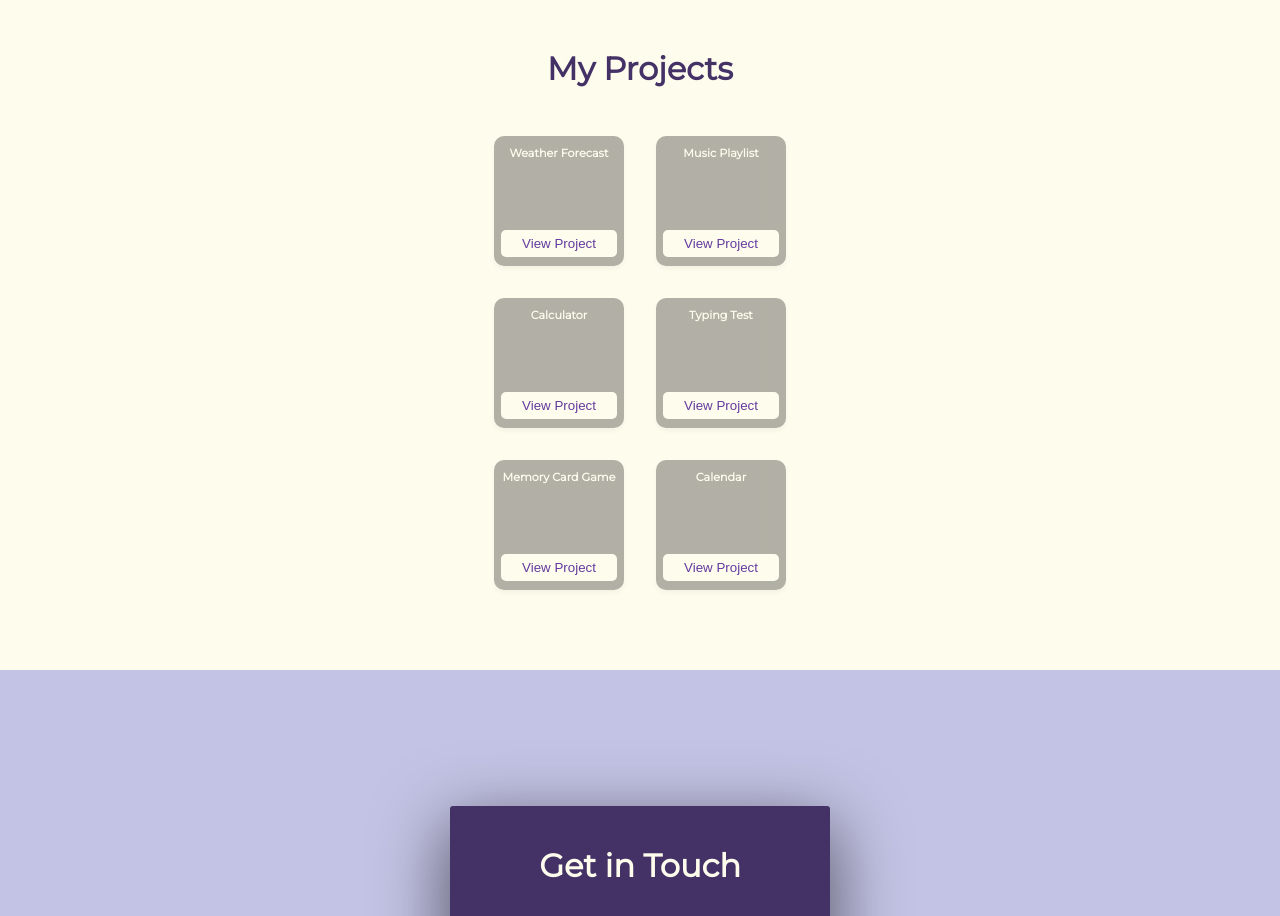
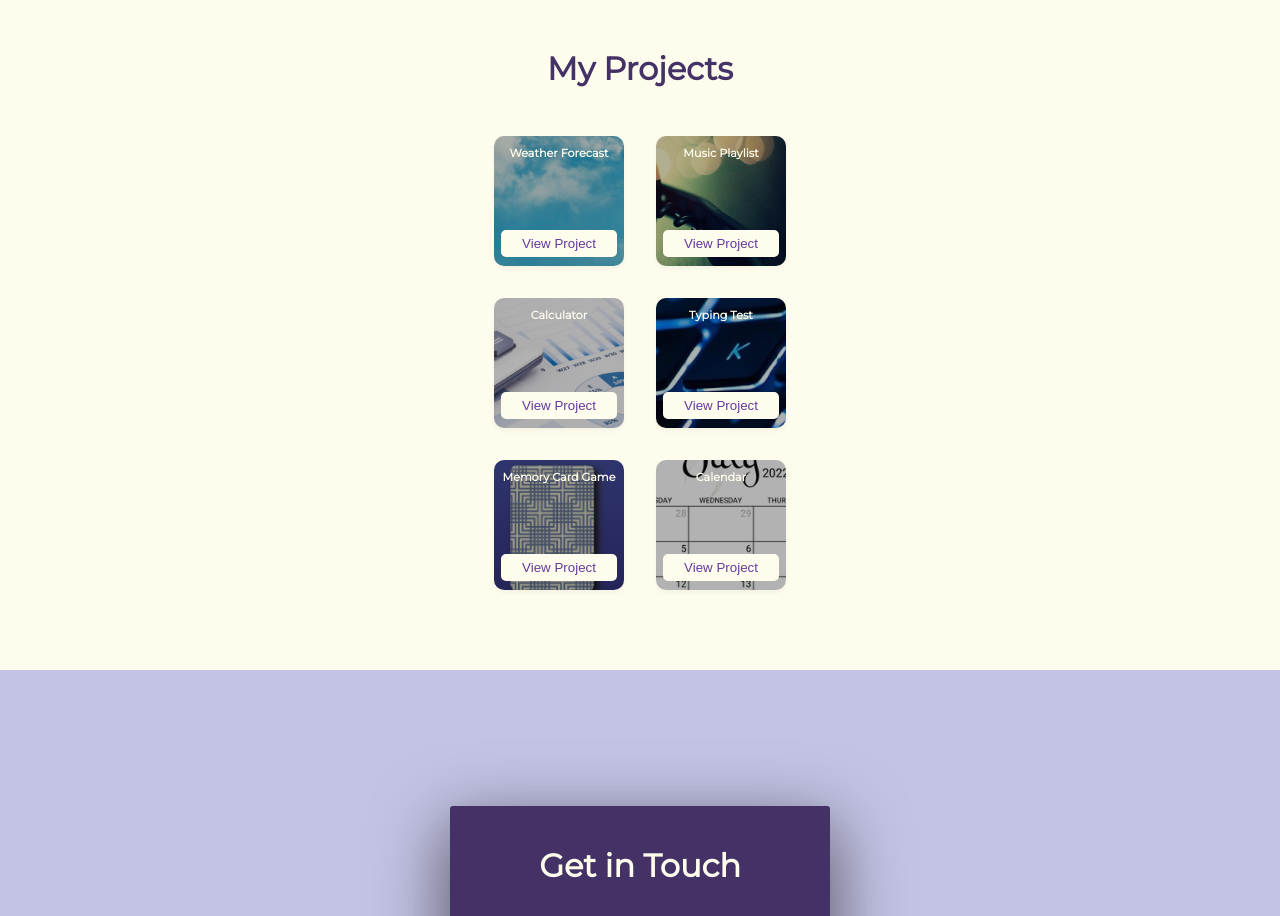
Before and after one commit to PriscillaBakradze/Priscilla-Portfolio, a plain HTML site: page index.html in a window 1280 px wide. Shown: the part 3240-4156 px from the top of the page. Drawn offline with nearby package versions, Linux system fonts and the light colour scheme.

Commit message:
Update portfolio.css

```diff
--- a/portfolio.css
+++ b/portfolio.css
@@ -334,62 +334,62 @@ h2 {
 }
 
 .box-one {
-    background: linear-gradient(rgba(0,0,0,0.3),rgba(0,0,0,0.3)), url("images/weather.jpg") center center no-repeat;
+    background: linear-gradient(rgba(0,0,0,0.3),rgba(0,0,0,0.3)), url("weather.jpg") center center no-repeat;
     background-size: 500px;
 }
 
 .box-one:hover {
-    background: linear-gradient(rgba(0,0,0,0.5),rgba(0,0,0,0.5)), url("images/weather.jpg") right center no-repeat;
+    background: linear-gradient(rgba(0,0,0,0.5),rgba(0,0,0,0.5)), url("weather.jpg") right center no-repeat;
     background-size: 600px;
 }
 
 .box-two {
-    background: linear-gradient(rgba(0,0,0,0.3),rgba(0,0,0,0.3)), url("images/music.jpg") center center no-repeat;
+    background: linear-gradient(rgba(0,0,0,0.3),rgba(0,0,0,0.3)), url("music.jpg") center center no-repeat;
     background-size: 500px;
 }
 
 .box-two:hover {
-    background: linear-gradient(rgba(0,0,0,0.4),rgba(0,0,0,0.5)), url("images/music.jpg") left center no-repeat;
+    background: linear-gradient(rgba(0,0,0,0.4),rgba(0,0,0,0.5)), url("music.jpg") left center no-repeat;
     background-size: 600px;
 }
 
 .box-three {
-    background: linear-gradient(rgba(0,0,0,0.3),rgba(0,0,0,0.3)), url("images/calc.jpg") center center no-repeat;
+    background: linear-gradient(rgba(0,0,0,0.3),rgba(0,0,0,0.3)), url("calc.jpg") center center no-repeat;
     background-size: 500px;
 }
 
 .box-three:hover {
-    background: linear-gradient(rgba(0,0,0,0.5),rgba(0,0,0,0.5)), url("images/calc.jpg") left center no-repeat;
+    background: linear-gradient(rgba(0,0,0,0.5),rgba(0,0,0,0.5)), url("calc.jpg") left center no-repeat;
     background-size: 600px;
 }
 
 .box-four {
-    background: linear-gradient(rgba(0,0,0,0.3),rgba(0,0,0,0.3)), url("images/type.jpg") center center no-repeat;
+    background: linear-gradient(rgba(0,0,0,0.3),rgba(0,0,0,0.3)), url("type.jpg") center center no-repeat;
     background-size: 500px;
 }
 
 .box-four:hover {
-    background: linear-gradient(rgba(0,0,0,0.5),rgba(0,0,0,0.5)), url("images/type.jpg") left center no-repeat;
+    background: linear-gradient(rgba(0,0,0,0.5),rgba(0,0,0,0.5)), url("type.jpg") left center no-repeat;
     background-size: 600px;
 }
 
 .box-five {
-    background: linear-gradient(rgba(0,0,0,0.3),rgba(0,0,0,0.3)), url("images/memory.png") center center no-repeat;
+    background: linear-gradient(rgba(0,0,0,0.3),rgba(0,0,0,0.3)), url("memory.png") center center no-repeat;
     background-size: 500px;
 }
 
 .box-five:hover {
-    background: linear-gradient(rgba(0,0,0,0.5),rgba(0,0,0,0.5)), url("images/memory.png") left center no-repeat;
+    background: linear-gradient(rgba(0,0,0,0.5),rgba(0,0,0,0.5)), url("memory.png") left center no-repeat;
     background-size: 600px;
 }
 
 .box-six {
-    background: linear-gradient(rgba(0,0,0,0.3),rgba(0,0,0,0.3)), url("images/calendar.png") center center no-repeat;
+    background: linear-gradient(rgba(0,0,0,0.3),rgba(0,0,0,0.3)), url("calendar.png") center center no-repeat;
     background-size: 500px;
 }
 
 .box-six:hover {
-    background: linear-gradient(rgba(0,0,0,0.5),rgba(0,0,0,0.5)), url("images/calendar.png") right center no-repeat;
+    background: linear-gradient(rgba(0,0,0,0.5),rgba(0,0,0,0.5)), url("calendar.png") right center no-repeat;
     background-size: 600px;
 }
 
```
